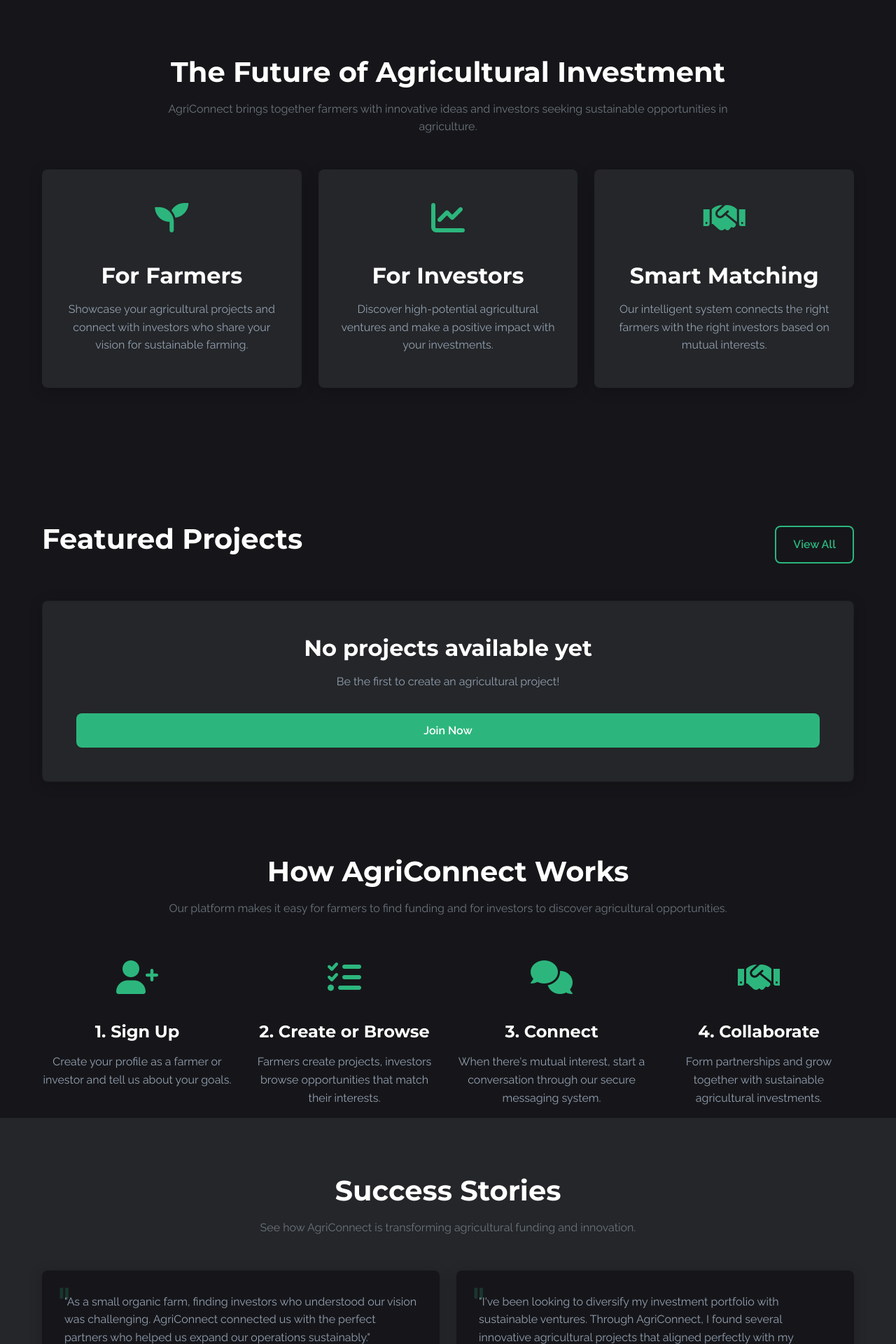
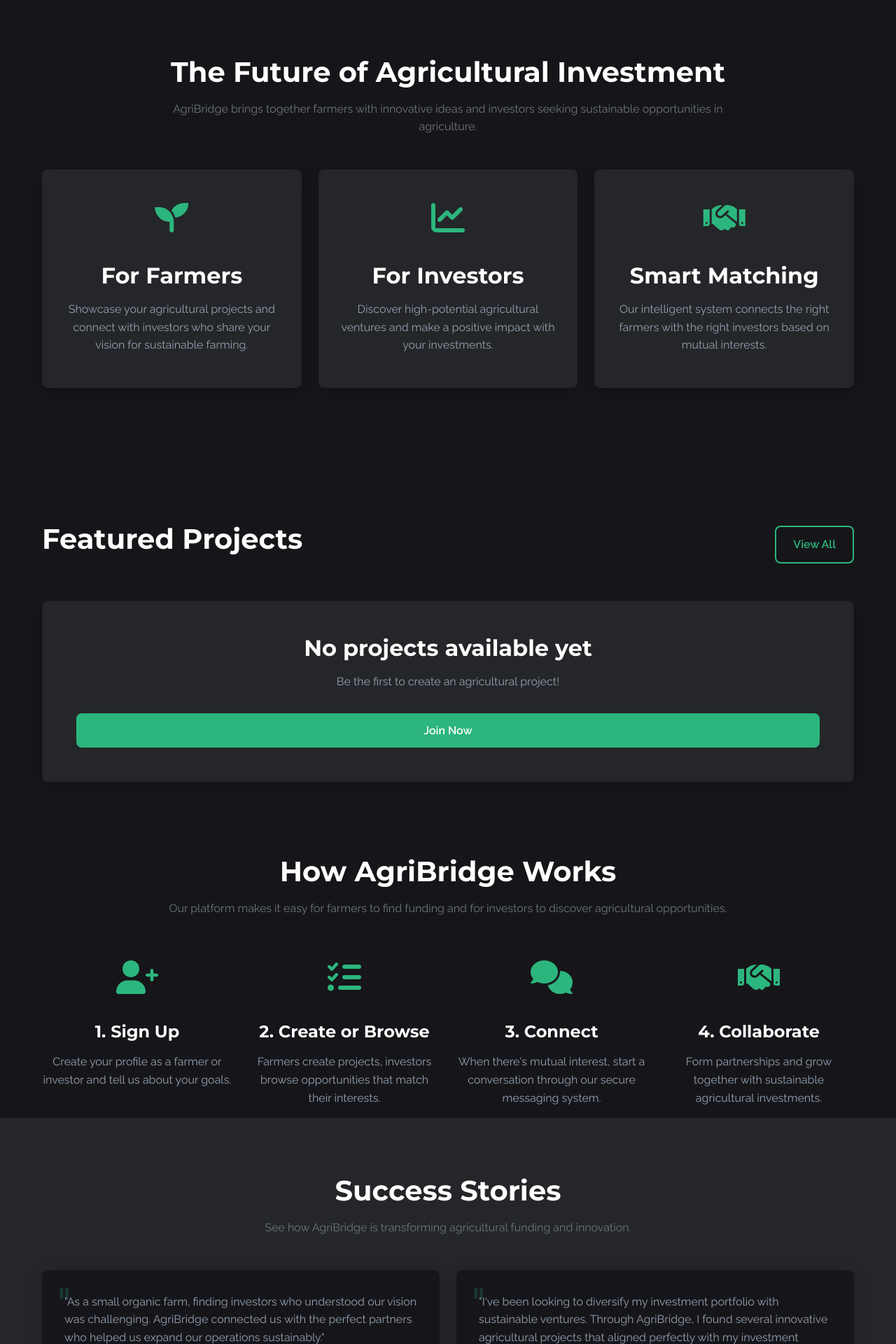
Before and after one commit to Sampindi/AgriInvestor-2, a Flask app: page / in a window 1280 px wide. Shown: the part 987-2907 px from the top of the page at 70% size. Run offline with Flask 3, Linux system fonts and the light colour scheme; data that the repository does not hold is empty; some libraries are stand-ins or nearby versions.

Commit message:
Rename platform references to reflect the correct project title
Updates all instances of "AgriConnect" to "AgriBridge" within the index.html template.

Replit-Commit-Author: Agent
Replit-Commit-Session-Id: aa596fa6-c74e-4a38-bb86-4ba79d957232
Replit-Commit-Screenshot-Url: https://storage.googleapis.com/screenshot-production-us-central1/27574fc8-362d-495c-9bbf-6d7e70d1ba44/f9b9b9a0-de66-40b8-83ca-2f57f97f19a9.jpg

```diff
--- a/templates/index.html
+++ b/templates/index.html
@@ -27,7 +27,7 @@
     <div class="container">
         <div class="text-center mb-5">
             <h2 class="mb-3">The Future of Agricultural Investment</h2>
-            <p class="text-secondary w-75 mx-auto">AgriConnect brings together farmers with innovative ideas and investors seeking sustainable opportunities in agriculture.</p>
+            <p class="text-secondary w-75 mx-auto">AgriBridge brings together farmers with innovative ideas and investors seeking sustainable opportunities in agriculture.</p>
         </div>
 
         <div class="row stagger-fade-in">
@@ -102,7 +102,7 @@
 <section class="how-it-works">
     <div class="container">
         <div class="text-center mb-5">
-            <h2 class="mb-3">How AgriConnect Works</h2>
+            <h2 class="mb-3">How AgriBridge Works</h2>
             <p class="text-secondary w-75 mx-auto">Our platform makes it easy for farmers to find funding and for investors to discover agricultural opportunities.</p>
         </div>
 
@@ -152,13 +152,13 @@
     <div class="container">
         <div class="text-center mb-5">
             <h2 class="mb-3">Success Stories</h2>
-            <p class="text-secondary w-75 mx-auto">See how AgriConnect is transforming agricultural funding and innovation.</p>
+            <p class="text-secondary w-75 mx-auto">See how AgriBridge is transforming agricultural funding and innovation.</p>
         </div>
 
         <div class="row">
             <div class="col-lg-6 mb-4">
                 <div class="testimonial-card float-on-hover">
-                    <p class="testimonial-text">"As a small organic farm, finding investors who understood our vision was challenging. AgriConnect connected us with the perfect partners who helped us expand our operations sustainably."</p>
+                    <p class="testimonial-text">"As a small organic farm, finding investors who understood our vision was challenging. AgriBridge connected us with the perfect partners who helped us expand our operations sustainably."</p>
                     <div class="testimonial-author">
                         <img src="https://pixabay.com/get/g54b2f5d288231e280461b470150ca13c0a8135769984ef0229ba65b472eee72b26a6b000e5c9a1462844441477991537b3767a7a061c3a0aa725ae38f534cc62_1280.jpg" alt="James Wilson" class="testimonial-avatar">
                         <div>
@@ -170,7 +170,7 @@
             </div>
             <div class="col-lg-6 mb-4">
                 <div class="testimonial-card float-on-hover">
-                    <p class="testimonial-text">"I've been looking to diversify my investment portfolio with sustainable ventures. Through AgriConnect, I found several innovative agricultural projects that aligned perfectly with my investment strategy."</p>
+                    <p class="testimonial-text">"I've been looking to diversify my investment portfolio with sustainable ventures. Through AgriBridge, I found several innovative agricultural projects that aligned perfectly with my investment strategy."</p>
                     <div class="testimonial-author">
                         <img src="https://pixabay.com/get/g47214d070798abedcdb7dd98f1f970d67e088bc86a2ae88edd6d77039ef6b0707ee11ea335e259fa33ae2d591ea109dcd5b3d4681f65f86ce0a484868e00f045_1280.jpg" alt="Sarah Johnson" class="testimonial-avatar">
                         <div>
@@ -234,7 +234,7 @@
         <div class="row align-items-center">
             <div class="col-lg-8">
                 <h2>Ready to Transform the Future of Agriculture?</h2>
-                <p class="text-secondary">Join AgriConnect today and be part of the agricultural revolution.</p>
+                <p class="text-secondary">Join AgriBridge today and be part of the agricultural revolution.</p>
             </div>
             <div class="col-lg-4 text-lg-end">
                 <a href="{{ url_for('register') }}" class="btn btn-primary btn-lg btn-3d">Get Started</a>
```
